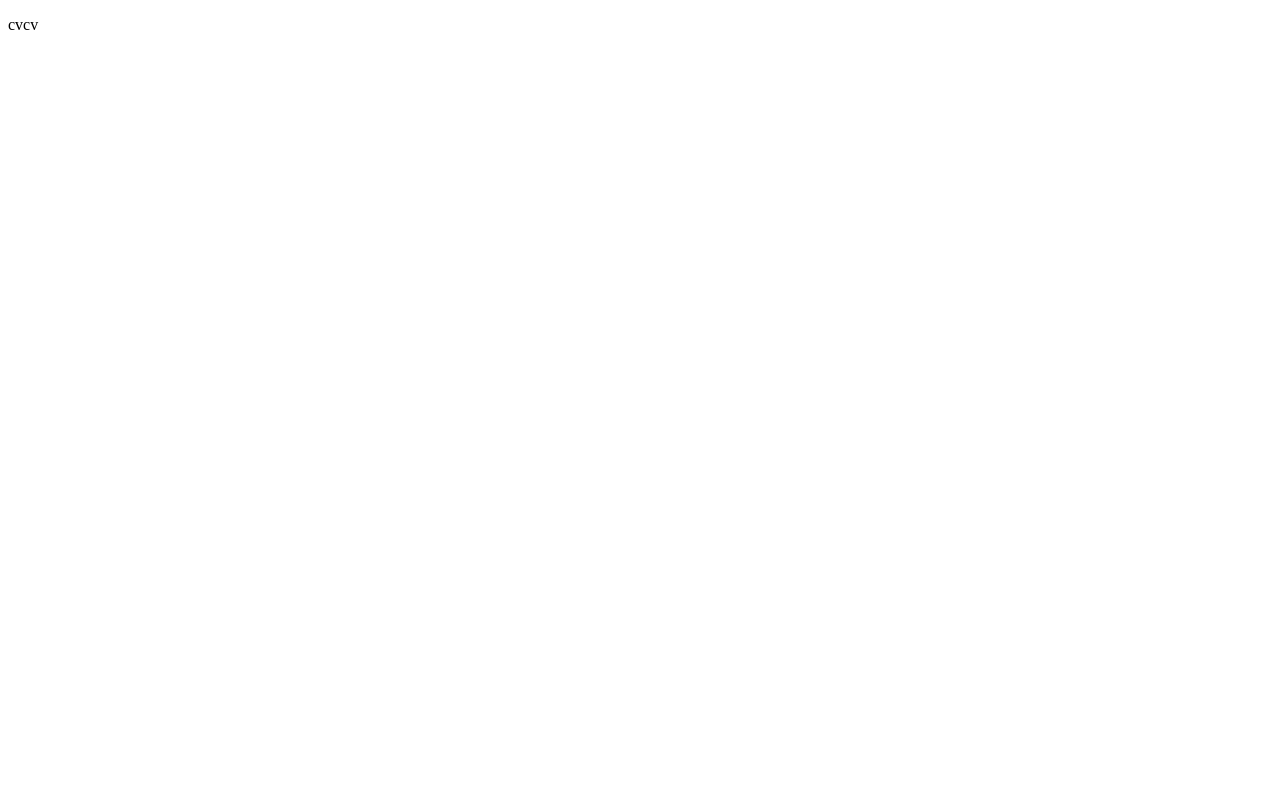
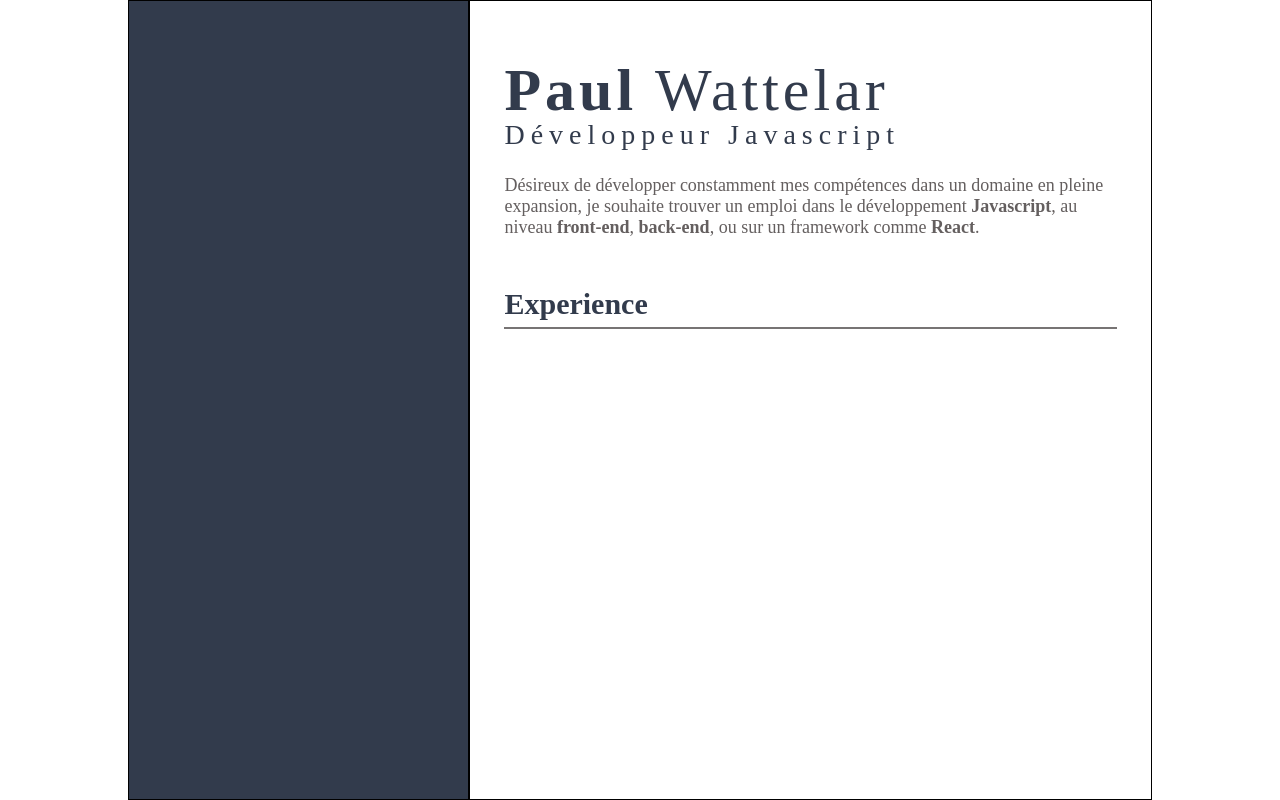
Before and after one commit to polzocr/portefolio, a React (Vite) app: page / in a window 1280 px wide. Built offline with nearby package versions, Linux system fonts and the light colour scheme.

Commit message:
debut page cv

```diff
--- a/src/App.jsx
+++ b/src/App.jsx
@@ -2,6 +2,8 @@ import CV from './pages/cv/index'
 
 export default function App(){
     return (
-        <><CV/></>
+        <>
+            <CV/>
+        </>
     )
 }
--- /dev/null
+++ b/src/components/content/index.css
@@ -0,0 +1,29 @@
+h1 {
+    font-size: 60px;
+    font-weight: normal;
+    color: #323B4C ;
+    letter-spacing: 4px;
+}
+
+h2 {
+    font-size: 28px;
+    font-weight: 500;
+    color: #323B4C ;
+    letter-spacing: 6px;
+    margin-top: -1%
+}
+
+h3{
+    font-size:30px;
+    font-weight: bold;
+    color: #323B4C ;
+    border-bottom: 2px solid rgb(119, 116, 116);;
+    margin-top: 7%;
+    padding: 1% 0;
+}
+
+.intro {
+    margin-top: 4%;
+    color: rgb(100, 95, 95);
+    font-size: 18px;
+}
--- /dev/null
+++ b/src/components/content/index.jsx
@@ -0,0 +1,18 @@
+import './index.css'
+
+export default function Content(){
+
+
+    return (
+        <>
+            <h1><span>Paul</span> Wattelar</h1>
+            <h2>Développeur Javascript</h2>
+            <p className='intro'>Désireux de développer constamment mes compétences dans un domaine en
+            pleine expansion, je souhaite trouver un emploi dans le développement
+            <span> Javascript</span>, au niveau <span>front-end</span>, <span>back-end</span>, ou sur un framework comme <span>React</span>.
+            </p>
+            <h3>Experience</h3>
+
+        </>
+    )
+}
--- a/src/index.css
+++ b/src/index.css
@@ -0,0 +1,4 @@
+* {
+    box-sizing: border-box;
+    margin: 0;
+}
--- a/src/pages/cv/index.css
+++ b/src/pages/cv/index.css
@@ -0,0 +1,26 @@
+#cv {
+    display: grid;
+    grid-template-columns: repeat(3, 1fr);
+    width: 80%;
+    margin: auto;
+    height: 100vh;
+}
+
+#side {
+    border: solid 1px black;
+    background-color: #323B4C;
+    grid-column: 1;
+
+    padding: 20% 2% 2% 20% ;
+}
+
+#content {
+    border: solid 1px black;
+    grid-column: 2 / 4;
+
+    padding: 8% 5% 5% 5% ;
+}
+
+span {
+    font-weight: 700;
+}
--- a/src/pages/cv/index.jsx
+++ b/src/pages/cv/index.jsx
@@ -1,5 +1,19 @@
+import './index.css'
+
+import Aside from '../../components/aside/index'
+import Content from '../../components/content/index'
+
 export default function cv(){
     return (
-        <p>cvcv</p>
+        <>
+            <section id='cv'>
+                <section id="side">
+                    <Aside />
+                </section>
+                <section id="content">
+                    <Content />
+                </section>
+            </section>
+        </>
     )
 }
```
Also changed, not shown: src/components/aside/index.jsx (added, +9 -0 lines), src/assets/photo.jpg (added), src/components/aside/index.css (added).
